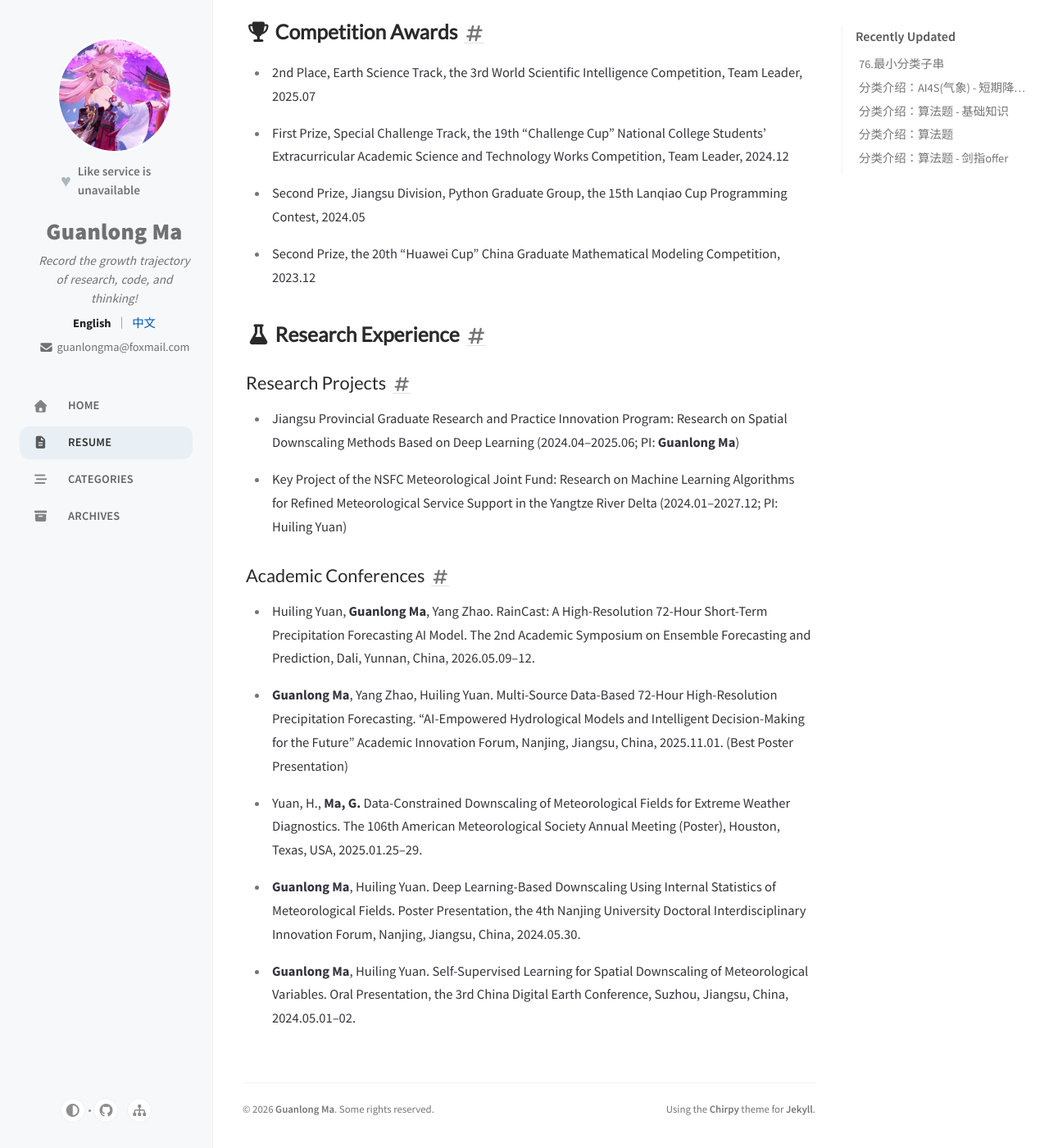
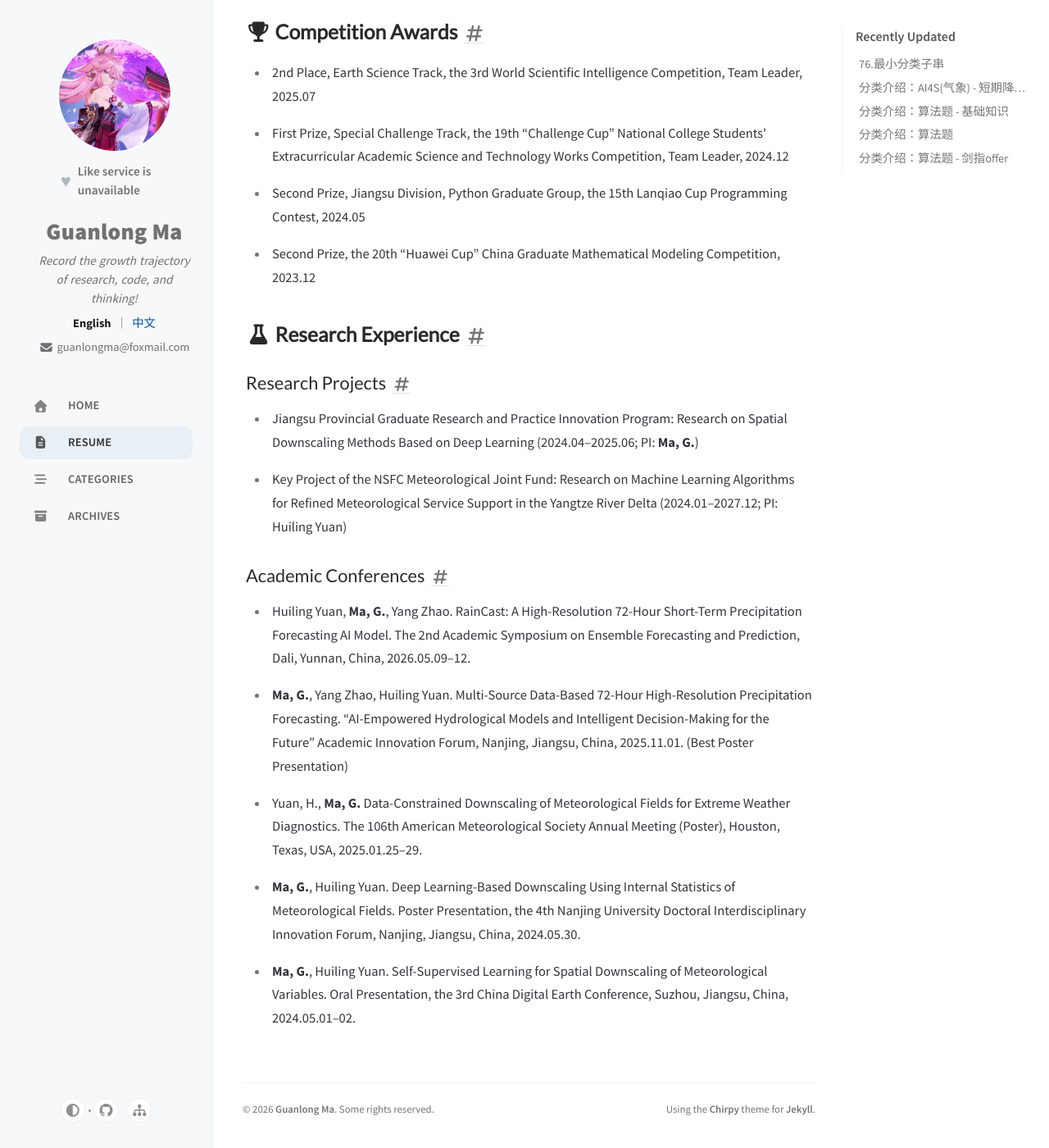
Before and after one commit to mgl666/mgl666.github.io, a Jekyll site: the page built from _tabs/cv.md, in a window 1280 px wide and 1400 px high, scrolled down 1194 px. Shown: the whole window at 82% size. Built offline with Jekyll 4.4.1, drawn with Linux system fonts in a browser that asks for light colours; cached includes are drawn as plain includes; nearby versions of some CDN libraries; comment, search, counter and statistics services are not loaded.

Commit message:
chore: normalize cv name formatting

```diff
--- a/_tabs/cv.md
+++ b/_tabs/cv.md
@@ -46,18 +46,18 @@ order: 1
 
 ### Research Projects
 
-- Jiangsu Provincial Graduate Research and Practice Innovation Program: Research on Spatial Downscaling Methods Based on Deep Learning (2024.04–2025.06; PI: **Guanlong Ma**)
+- Jiangsu Provincial Graduate Research and Practice Innovation Program: Research on Spatial Downscaling Methods Based on Deep Learning (2024.04–2025.06; PI: **Ma, G.**)
 
 - Key Project of the NSFC Meteorological Joint Fund: Research on Machine Learning Algorithms for Refined Meteorological Service Support in the Yangtze River Delta (2024.01–2027.12; PI: Huiling Yuan)
 
 ### Academic Conferences
 
-- Huiling Yuan, **Guanlong Ma**, Yang Zhao. RainCast: A High-Resolution 72-Hour Short-Term Precipitation Forecasting AI Model. The 2nd Academic Symposium on Ensemble Forecasting and Prediction, Dali, Yunnan, China, 2026.05.09–12.
+- Huiling Yuan, **Ma, G.**, Yang Zhao. RainCast: A High-Resolution 72-Hour Short-Term Precipitation Forecasting AI Model. The 2nd Academic Symposium on Ensemble Forecasting and Prediction, Dali, Yunnan, China, 2026.05.09–12.
 
-- **Guanlong Ma**, Yang Zhao, Huiling Yuan. Multi-Source Data-Based 72-Hour High-Resolution Precipitation Forecasting. “AI-Empowered Hydrological Models and Intelligent Decision-Making for the Future” Academic Innovation Forum, Nanjing, Jiangsu, China, 2025.11.01. (Best Poster Presentation)
+- **Ma, G.**, Yang Zhao, Huiling Yuan. Multi-Source Data-Based 72-Hour High-Resolution Precipitation Forecasting. “AI-Empowered Hydrological Models and Intelligent Decision-Making for the Future” Academic Innovation Forum, Nanjing, Jiangsu, China, 2025.11.01. (Best Poster Presentation)
 
 - Yuan, H., **Ma, G.** Data-Constrained Downscaling of Meteorological Fields for Extreme Weather Diagnostics. The 106th American Meteorological Society Annual Meeting (Poster), Houston, Texas, USA, 2025.01.25–29.
 
-- **Guanlong Ma**, Huiling Yuan. Deep Learning-Based Downscaling Using Internal Statistics of Meteorological Fields. Poster Presentation, the 4th Nanjing University Doctoral Interdisciplinary Innovation Forum, Nanjing, Jiangsu, China, 2024.05.30.
+- **Ma, G.**, Huiling Yuan. Deep Learning-Based Downscaling Using Internal Statistics of Meteorological Fields. Poster Presentation, the 4th Nanjing University Doctoral Interdisciplinary Innovation Forum, Nanjing, Jiangsu, China, 2024.05.30.
 
-- **Guanlong Ma**, Huiling Yuan. Self-Supervised Learning for Spatial Downscaling of Meteorological Variables. Oral Presentation, the 3rd China Digital Earth Conference, Suzhou, Jiangsu, China, 2024.05.01–02.
+- **Ma, G.**, Huiling Yuan. Self-Supervised Learning for Spatial Downscaling of Meteorological Variables. Oral Presentation, the 3rd China Digital Earth Conference, Suzhou, Jiangsu, China, 2024.05.01–02.
```
Also changed, not shown: _tabs/zh-cv.md (+5 -5 lines).
